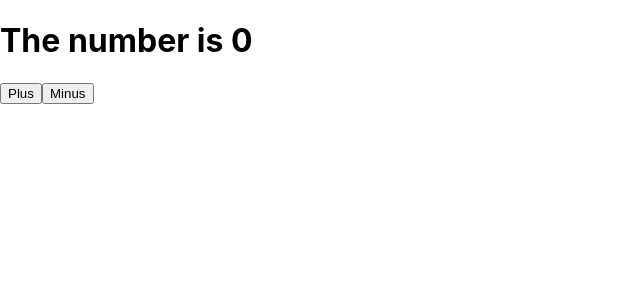
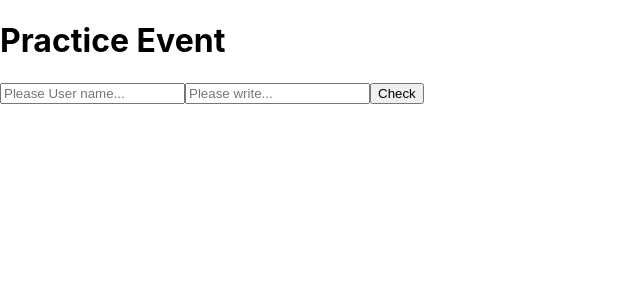
Before and after one commit to free-ko/study-react-velopert, a React (Create React App) app in the folder hello-react/: page / in a window 1280 px wide. Shown: the top 300 px of the page, without its empty margins (0-640 px from the left). Built offline with nearby package versions, Linux system fonts and the light colour scheme.

Commit message:
#4 Event Handling (p120 ~ 140)

```diff
--- a/hello-react/src/App.js
+++ b/hello-react/src/App.js
@@ -1,28 +1,8 @@
-import React, { Component } from 'react';
-import './App.css';
+import React from 'react';
+import EventPractice from './EventPractice';
 
-class App extends React.Component {
-  state = {
-    count: 0,
-  };
-
-  plus = () => {
-    this.setState({ count: this.state.count + 1 });
-  };
-
-  minus = () => {
-    this.setState({ count: this.state.count - 1 });
-  };
-
-  render() {
-    return (
-      <div>
-        <h1>The number is {this.state.count}</h1>
-        <button onClick={this.plus}>Plus</button>
-        <button onClick={this.minus}>Minus</button>
-      </div>
-    );
-  }
-}
+const App = () => {
+  return <EventPractice />;
+};
 
 export default App;
--- /dev/null
+++ b/hello-react/src/EventPractice.js
@@ -0,0 +1,53 @@
+import React, { useState } from 'react';
+
+const EventPractice = () => {
+  const [form, setForm] = useState({
+    username: '',
+    message: '',
+  });
+  const { username, message } = form;
+  const onChange = (e) => {
+    const nextForm = {
+      ...form,
+      [e.target.name]: e.target.value,
+    };
+    setForm(nextForm);
+  };
+
+  const onClick = () => {
+    alert(username + ':' + message);
+    setForm({
+      username: '',
+      message: '',
+    });
+  };
+  const onKeyPress = (e) => {
+    if (e.key === 'Enter') {
+      onClick();
+    }
+  };
+
+  return (
+    <div>
+      <h1>Practice Event</h1>
+      <input
+        type="text"
+        name="username"
+        placeholder="Please User name..."
+        value={username}
+        onChange={onChange}
+      />
+      <input
+        type="text"
+        name="message"
+        placeholder="Please write..."
+        value={message}
+        onChange={onChange}
+        onKeyPress={onKeyPress}
+      />
+      <button onClick={onClick}>Check</button>
+    </div>
+  );
+};
+
+export default EventPractice;
```
